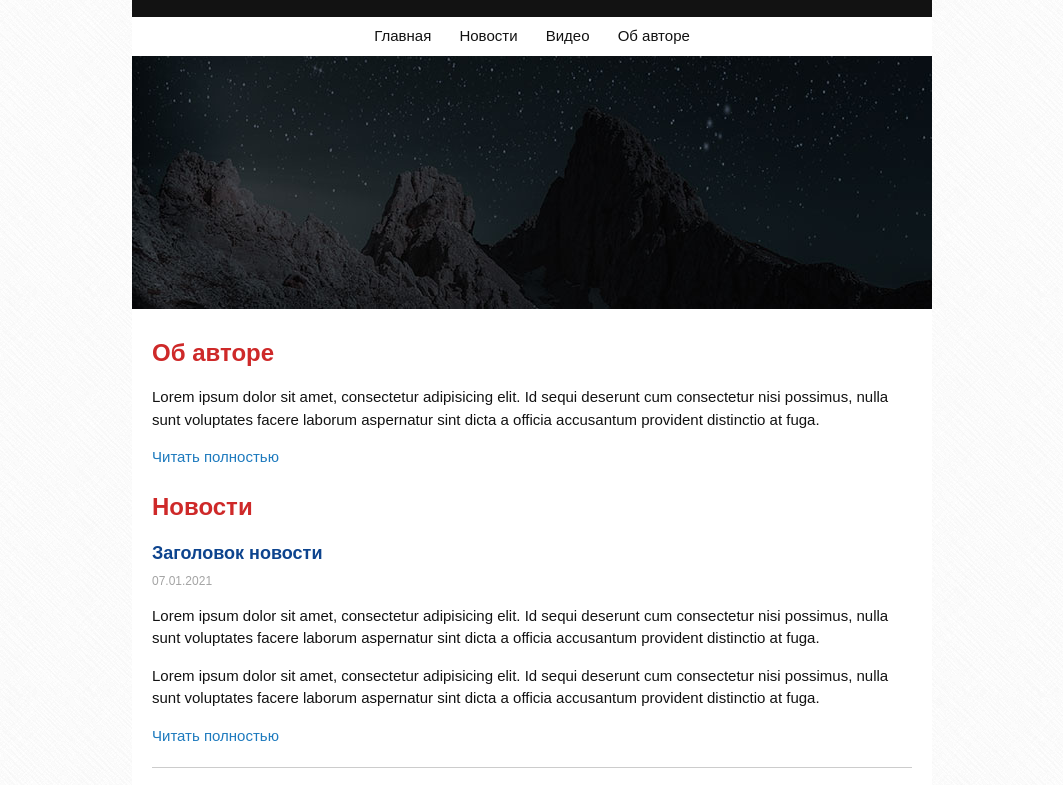
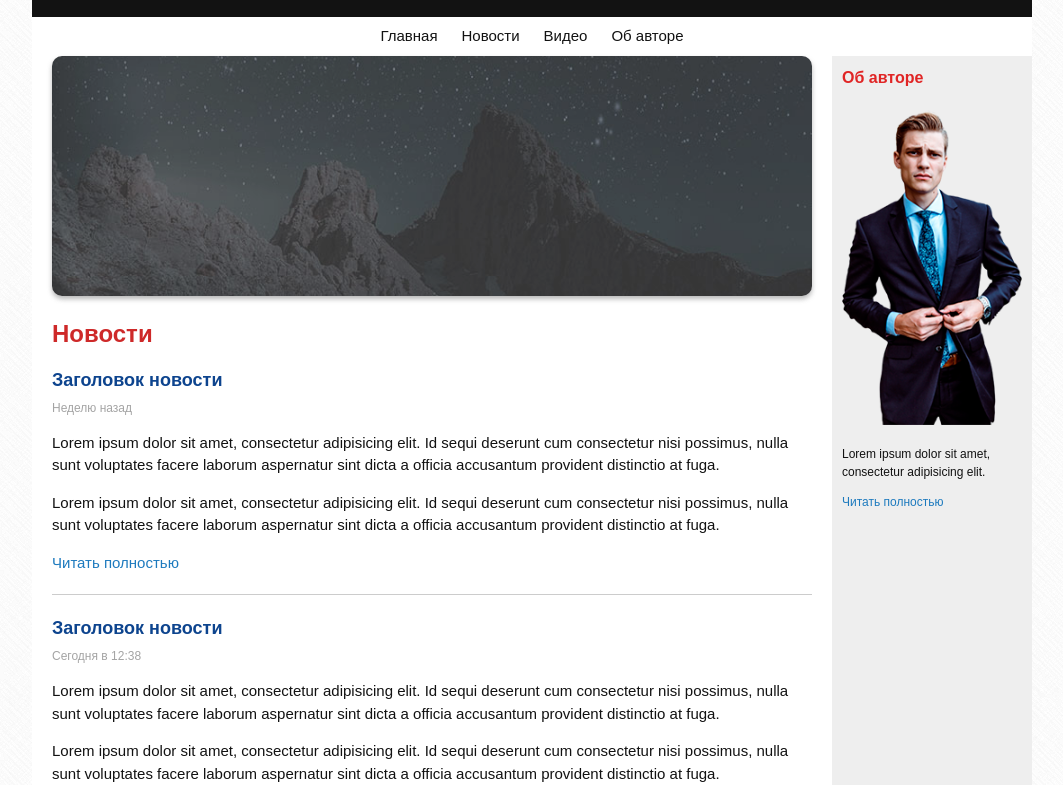
Before and after one commit to Ye4Meat/html-practice, a plain HTML site: page simple-page/index.html in a window 1280 px wide. Shown: the part 103-888 px from the top of the page, without its empty margins (108-1171 px from the left). Drawn offline with Linux system fonts and the light colour scheme.

Commit message:
Add files via upload

```diff
--- a/simple-page/index.html
+++ b/simple-page/index.html
@@ -8,56 +8,61 @@
     <body>
 
         <div class="page">
-            <div class="header">
+            <header class="header">
                 <h1 class="header-title">Мой первый сайт</h1>
                 <h2 class="header-subtitle">Добро пожаловать!</h2>
-            </div>
+            </header>
 
-            <div class="nav">
+            <nav class="nav">
                 <a class="nav-link" href="#">Главная</a>
                 <a class="nav-link" href="#">Новости</a>
                 <a class="nav-link" href="#">Видео</a>
                 <a class="nav-link" href="#">Об авторе</a>
-            </div>
+            </nav>
 
-            <img src="img/intro.jpg" alt="">
-
-            <div class="content">
-                <h3 class="content-title">Об авторе</h3>
-                <div class="content-text">
-                    <p>Lorem ipsum dolor sit amet, consectetur adipisicing elit. Id sequi deserunt cum consectetur nisi possimus, nulla sunt voluptates facere laborum aspernatur sint dicta a officia accusantum provident distinctio at fuga.</p>
-                    <a class="read-more" href="#">Читать полностью</a>
-                </div>
+            <div class="container">
+                <main class="content">
+                    <img class="img intro-img" src="img/intro.jpg" alt="">
 
                     <h3 class="content-title">Новости</h3>
-                <div class="article">
+                    <article class="article">
                         <h4 class="article-title">
                             <a href="#">Заголовок новости</a>
                         </h4>
-                    <div class="article-date">07.01.2021</div>
+                        <time class="article-date" datetime="-7-01-2021">Неделю назад</time>
                         <div class="article-text">
                            <p>Lorem ipsum dolor sit amet, consectetur adipisicing elit. Id sequi deserunt cum consectetur nisi possimus, nulla sunt voluptates facere laborum aspernatur sint dicta a officia accusantum provident distinctio at fuga.</p>
                            <p>Lorem ipsum dolor sit amet, consectetur adipisicing elit. Id sequi deserunt cum consectetur nisi possimus, nulla sunt voluptates facere laborum aspernatur sint dicta a officia accusantum provident distinctio at fuga.</p>
                         </div>
                         <a class="read-more" href="#">Читать полностью</a>
-                </div>
+                    </article>
 
-                <div class="article">
+                    <article class="article">
                         <h4 class="article-title">
                             <a href="#">Заголовок новости</a>
                         </h4>
-                    <div class="article-date">07.01.2021</div>
+                        <time class="article-date" datetime="16-01-2021 12:38">Сегодня в 12:38</time>
                         <div class="article-text">
                            <p>Lorem ipsum dolor sit amet, consectetur adipisicing elit. Id sequi deserunt cum consectetur nisi possimus, nulla sunt voluptates facere laborum aspernatur sint dicta a officia accusantum provident distinctio at fuga.</p>
                            <p>Lorem ipsum dolor sit amet, consectetur adipisicing elit. Id sequi deserunt cum consectetur nisi possimus, nulla sunt voluptates facere laborum aspernatur sint dicta a officia accusantum provident distinctio at fuga.</p>
                         </div>
                         <a class="read-more" href="#">Читать полностью</a>
+                    </article>
+                </main>
+
+                <aside class="sidebar">
+                    <h3 class="sidebar-title">Об авторе</h3>
+                    <img class="img sidebar-img" src="img/man.png" alt="">
+                    <div class="sidebar-text">
+                        <p>Lorem ipsum dolor sit amet, consectetur adipisicing elit.</p>
+                        <a class="read-more" href="#">Читать полностью</a>
                     </div>
+                </aside>
             </div>
 
-            <div class="footer">
+            <footer class="footer">
                 ЗА ОРДУ!
-            </div>
+            </footer>
         </div>
 
     </body>
--- a/simple-page/style.css
+++ b/simple-page/style.css
@@ -6,10 +6,32 @@ body {
     color: #121212;
     background: url("img/bg.png");
 }
+
+*,
+*:before,
+*:after {
+    box-sizing: border-box;
+}
+
+h1, h2, h3, h4, h5, h6 {
+    margin: 0;
+}
+
 .page {
-    width: 800px;
+    width: 1000px;
     margin: 20px auto;
     background-color: #fff;
+}
+
+.container {
+    display: flex;
+}
+
+.img {
+    display: block;
+    max-width: 100%;
+    height: auto;
+    margin-bottom: 20px;
 }
 
 /* Header */
@@ -37,14 +59,16 @@ body {
 /* Nav */
 
 .nav {
+    display: flex;
+    justify-content: center;
     text-align: center;
 }
 
 .nav-link {
-    display: inline-block;
     padding: 8px 12px;
     text-decoration: none;
     color: #121212;
+    transition: background-color 0.2s linear;
 }
 
 .nav-link:hover {
@@ -53,8 +77,21 @@ body {
 
 /* Content */
 
+.intro-img {
+    border-radius: 10px;
+    box-shadow: 0 3px 5px #a7a7a7;
+    background-color: #eee;
+    opacity: 0.8;
+    transition: opacity 0.2s linear;
+}
+
+.intro-img:hover {
+    opacity: 1;
+}
+
 .content {
-    padding: 20px;
+    width: 800px;
+    padding: 0 20px;
 }
 
 .content-title {
@@ -74,6 +111,28 @@ body {
 
 .read-more:hover {
     text-decoration: underline;
+}
+
+/* Sidebar */
+
+.sidebar {
+    width: 200px;
+    padding: 10px;
+    background-color:  #eee;
+}
+
+.sidebar-title {
+    margin-bottom: 20px;
+    font-size: 16px;
+    color: #e02525;
+}
+
+.sidebar-img {
+    background: linear-gradient (to bottom, #eee, #fff);
+}
+
+.sidebar-text {
+    font-size: 12px;
 }
 
 /* Article */
@@ -100,6 +159,7 @@ body {
 }
 
 .article-date {
+    display: block;
     font-size: 12px;
     color: #a4a4a4;
 }
@@ -109,7 +169,7 @@ body {
 .footer {
     padding: 20px;
     background-color: #d80909;
-    color: #f;
+    color: #fff;
     text-align: center;
     font-size: 32px;
 }
```
Lines whose indentation alone changed are shown as unchanged.
